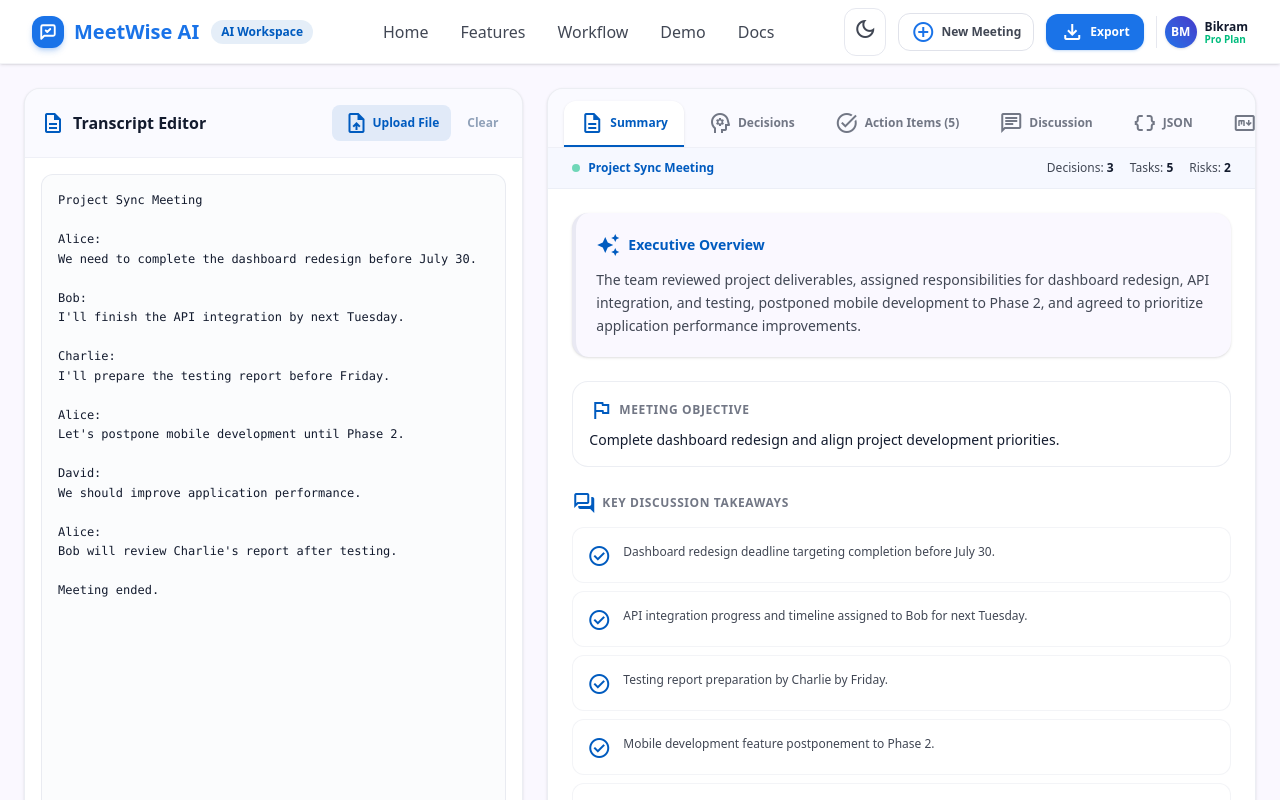
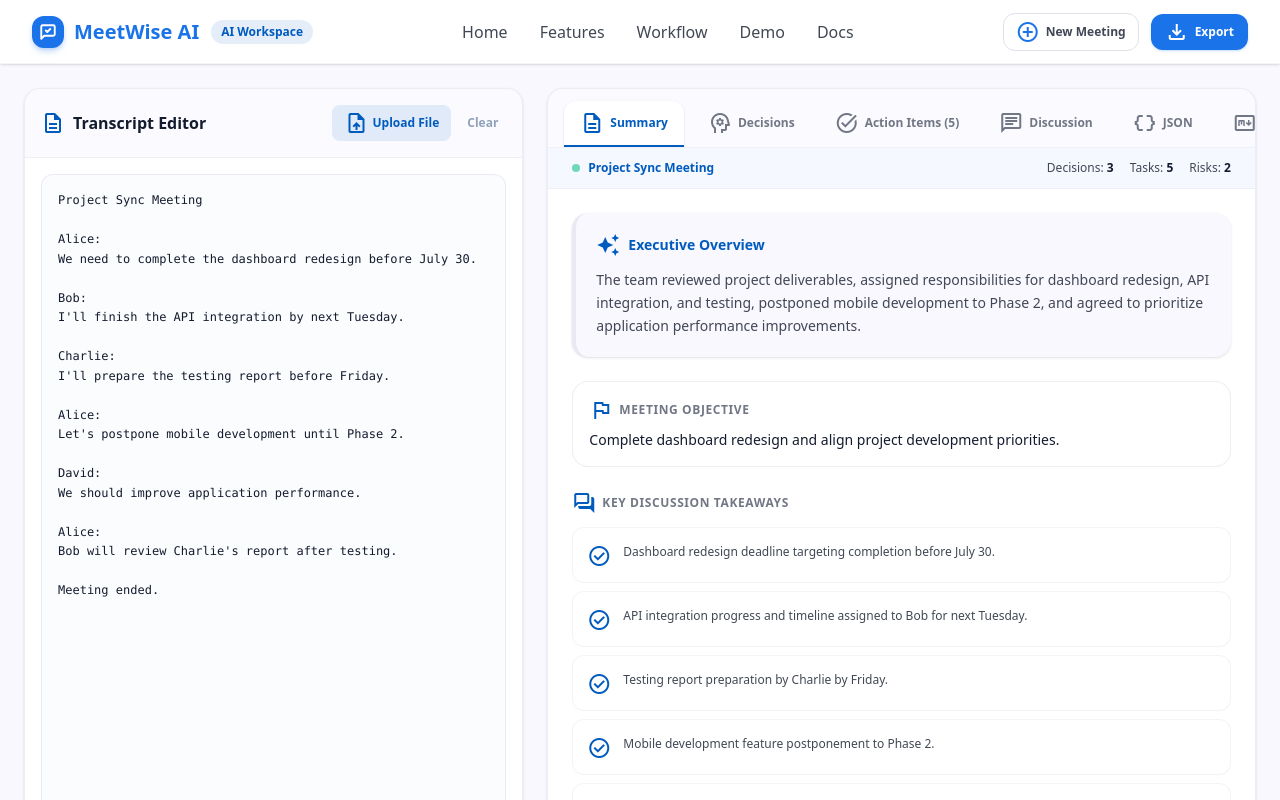
Before and after one commit to bikram73/MeetWise_AI, a React (Vite) app: page / in a window 1280 px wide. Both pictures are taken after a click on the button "Watch Workflow". Shown: the top 800 px of the page. Built offline with nearby package versions, Linux system fonts and the light colour scheme.

Commit message:
first commit

```diff
--- a/src/components/WorkspacePage.tsx
+++ b/src/components/WorkspacePage.tsx
@@ -217,23 +217,10 @@ export const WorkspacePage: React.FC<WorkspacePageProps> = ({ onBackToLanding, o
           </div>
 
           <div className="flex items-center gap-3">
-            {/* Theme Toggle */}
-            <button
-              onClick={() => setIsDarkMode(!isDarkMode)}
-              className={`p-2 rounded-xl border ${
-                isDarkMode ? 'border-slate-700 text-amber-400 hover:bg-slate-800' : 'border-[#c1c6d6]/40 text-[#414754] hover:bg-[#f2f3ff]'
-              } transition-colors cursor-pointer`}
-              title="Toggle Dark/Light Mode"
-            >
-              <span className="material-symbols-outlined text-[19px]">
-                {isDarkMode ? 'light_mode' : 'dark_mode'}
-              </span>
-            </button>
-
             {/* New Meeting action */}
             <button
               onClick={handleClearTranscript}
-              className={`hidden sm:inline-flex items-center gap-1.5 px-3 py-1.5 rounded-xl text-xs font-semibold border ${
+              className={`inline-flex items-center gap-1.5 px-3 py-1.5 rounded-xl text-xs font-semibold border ${
                 isDarkMode
                   ? 'border-slate-700 text-slate-300 hover:bg-slate-800'
                   : 'border-[#c1c6d6]/50 text-[#414754] hover:bg-[#f2f3ff]'
@@ -252,17 +239,6 @@ export const WorkspacePage: React.FC<WorkspacePageProps> = ({ onBackToLanding, o
               <span className="material-symbols-outlined text-[16px]">file_download</span>
               <span>Export</span>
             </button>
-
-            {/* User Profile Pill */}
-            <div className={`flex items-center gap-2 pl-2 border-l ${isDarkMode ? 'border-slate-800' : 'border-[#c1c6d6]/40'}`}>
-              <div className="w-8 h-8 rounded-full bg-gradient-to-tr from-[#1a73e8] to-[#4338ca] text-white flex items-center justify-center font-bold text-xs shadow-sm">
-                BM
-              </div>
-              <div className="hidden lg:flex flex-col text-left">
-                <span className={`text-xs font-semibold leading-tight ${isDarkMode ? 'text-slate-200' : 'text-[#131b2e]'}`}>Bikram</span>
-                <span className="text-[10px] text-emerald-500 font-semibold leading-none">Pro Plan</span>
-              </div>
-            </div>
           </div>
         </div>
       </nav>
```
